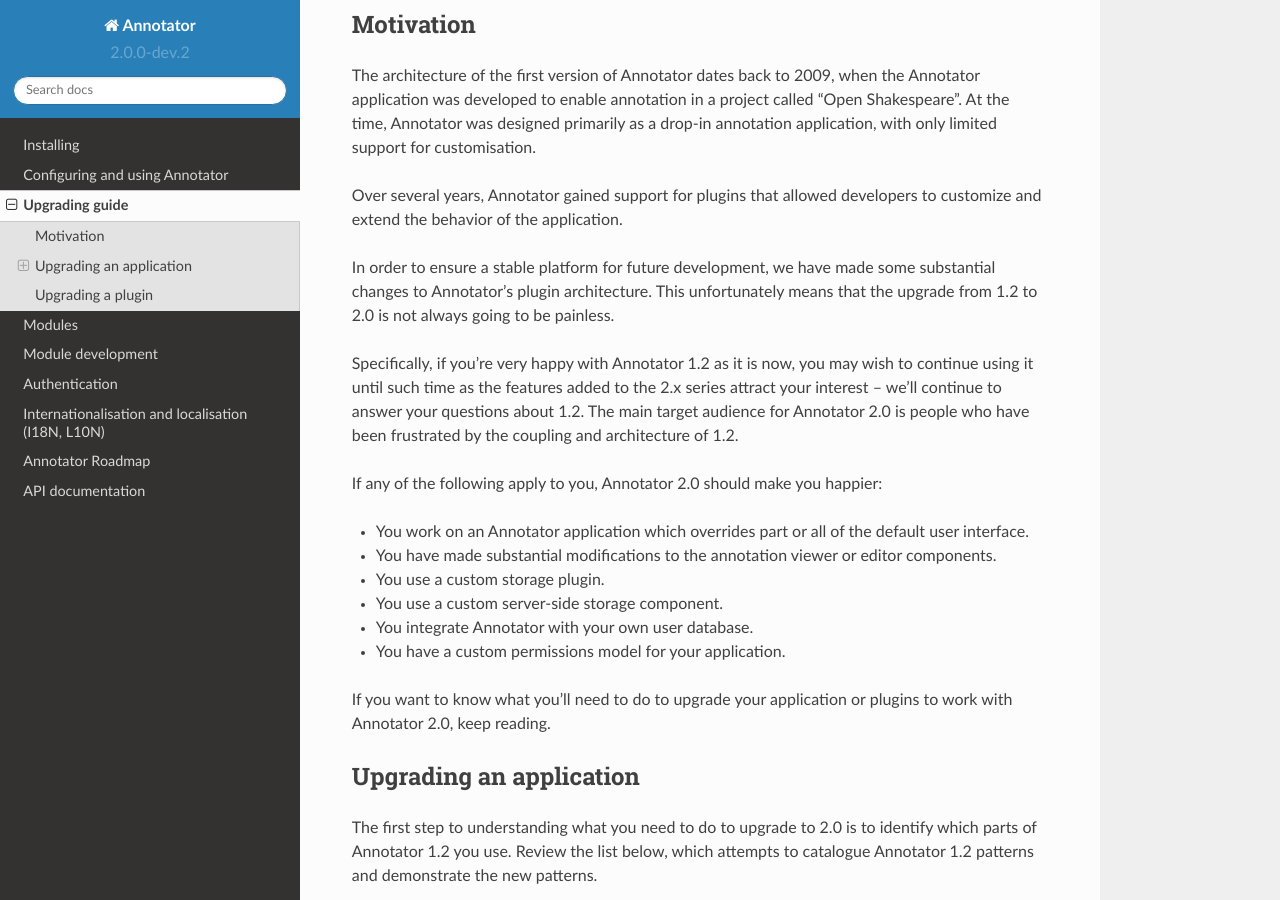
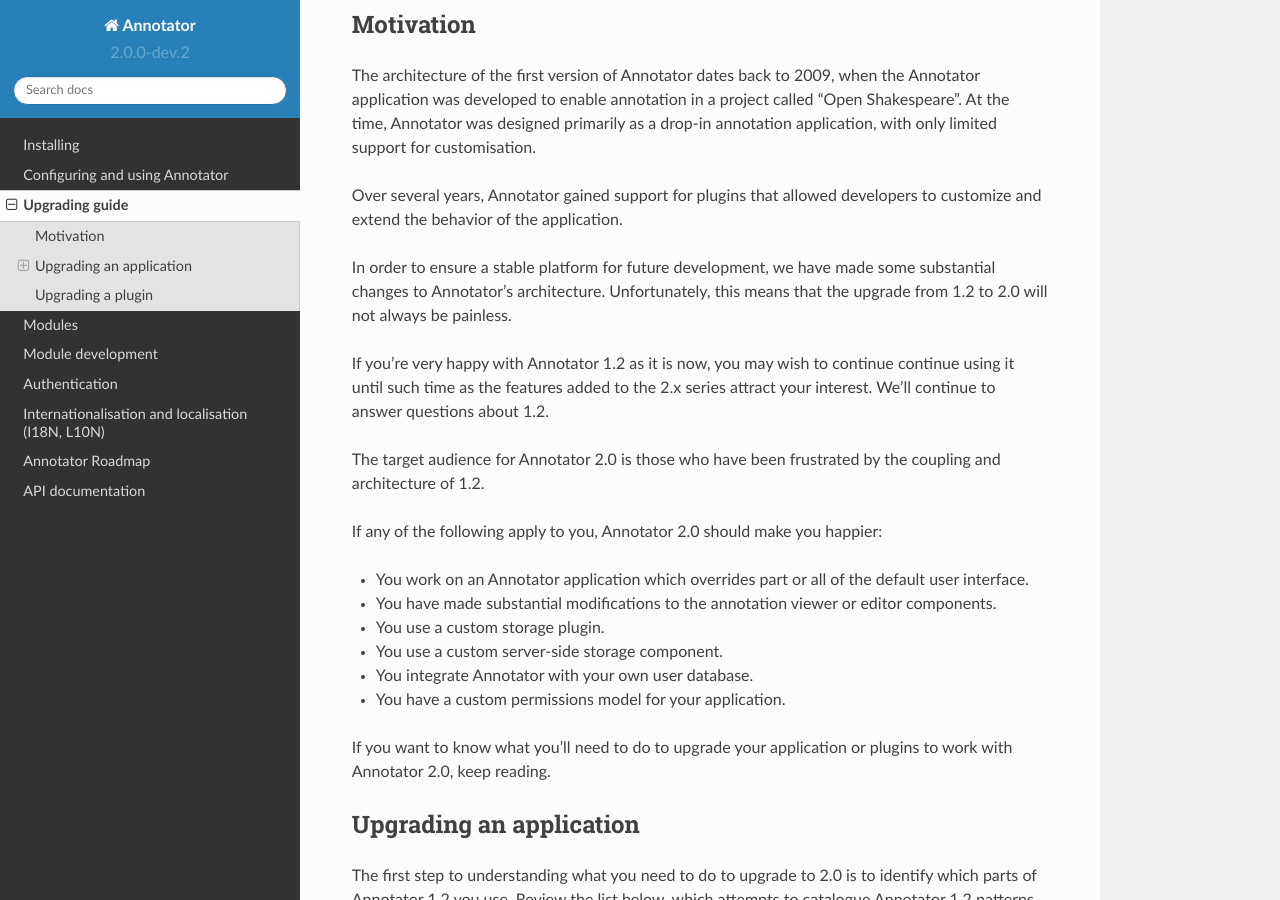
Before and after one commit to openannotation/annotator, a Sphinx documentation site: the page built from doc/upgrading.rst, in a window 1280 px wide and 900 px high, scrolled down 548 px. Built offline with Sphinx 7.4.7 and the Read the Docs theme 2.0.0, drawn with Linux system fonts in a browser that asks for light colours; pages that are not in the unit, such as notebooks, are missing from menus.

Commit message:
Minor wording in upgrade guide

```diff
--- a/doc/upgrading.rst
+++ b/doc/upgrading.rst
@@ -23,13 +23,14 @@ Over several years, Annotator gained support for plugins that allowed
 developers to customize and extend the behavior of the application.
 
 In order to ensure a stable platform for future development, we have made some
-substantial changes to Annotator's plugin architecture. This unfortunately means
-that the upgrade from 1.2 to 2.0 is not always going to be painless.
+substantial changes to Annotator's architecture. Unfortunately, this means that
+the upgrade from 1.2 to 2.0 will not always be painless.
 
-Specifically, if you're very happy with Annotator 1.2 as it is now, you may wish
-to continue using it until such time as the features added to the 2.x series
-attract your interest -- we'll continue to answer your questions about 1.2. The
-main target audience for Annotator 2.0 is people who have been frustrated by the
+If you're very happy with Annotator 1.2 as it is now, you may wish to continue
+continue using it until such time as the features added to the 2.x series
+attract your interest. We'll continue to answer questions about 1.2.
+
+The target audience for Annotator 2.0 is those who have been frustrated by the
 coupling and architecture of 1.2.
 
 If any of the following apply to you, Annotator 2.0 should make you happier:
```
